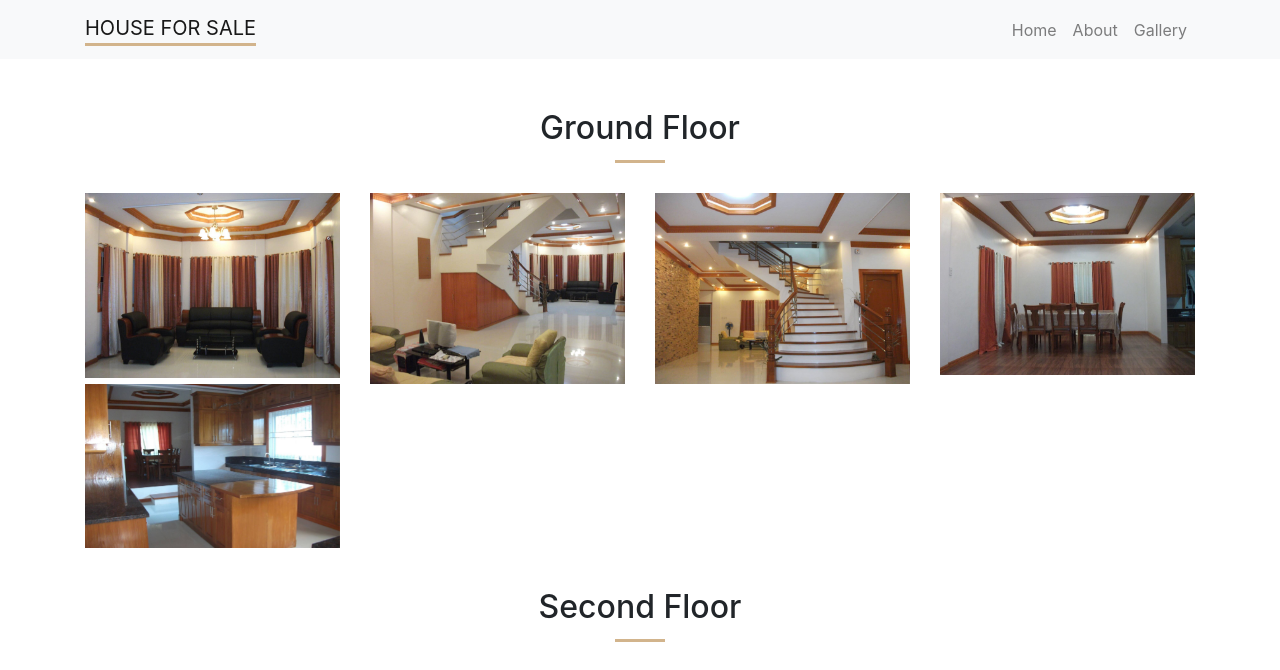
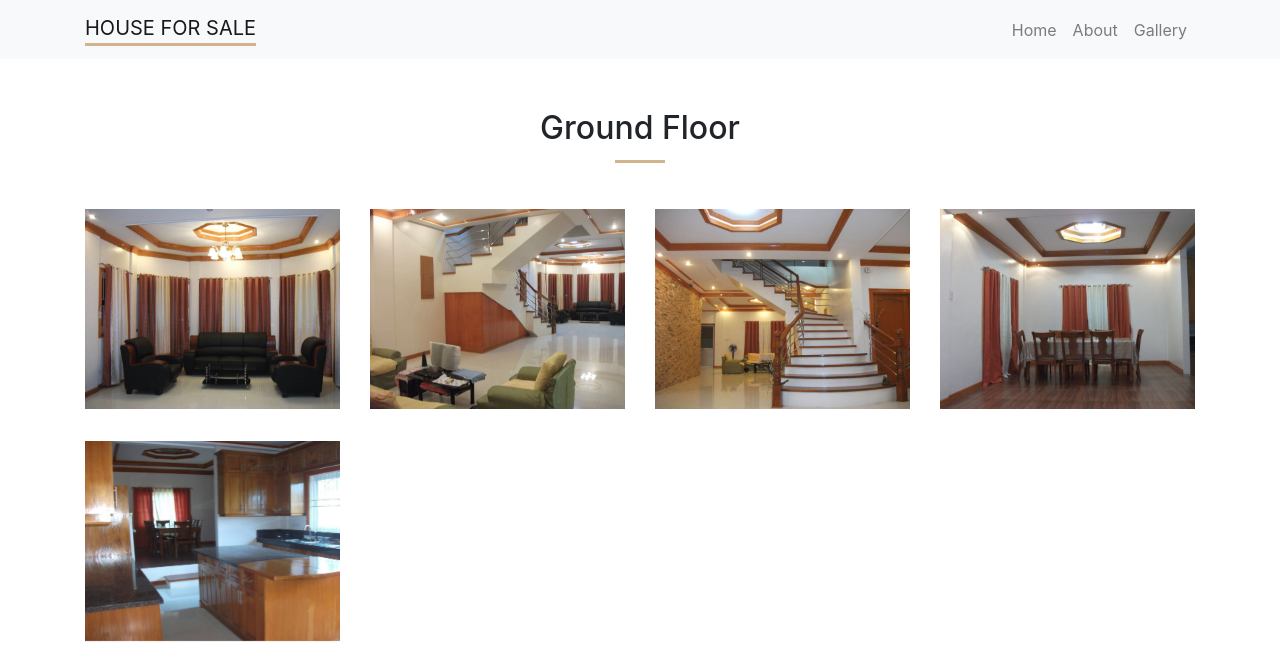
Before and after one commit to carlcastello/john-static-website, a Jekyll site: the page built from content/gallery.html, in a window 1280 px wide and 1400 px high. Shown: the top 670 px of the window. Built offline with Jekyll 4.4.1, drawn with Linux system fonts in a browser that asks for light colours; comment, search, counter and statistics services are not loaded.

Commit message:
backgroung image instead of native img

```diff
--- a/_data/ground_floor_gallery.yml
+++ b/_data/ground_floor_gallery.yml
@@ -1,5 +1,10 @@
 - image_url: 'assets/images/gallery/ground_floor/living_room.jpg'
+  image_title: Living Room
 - image_url: 'assets/images/gallery/ground_floor/family_room.jpg'
+  image_title: Family Room
 - image_url: 'assets/images/gallery/ground_floor/ground_floor_stairs.jpg'
+  image_title: Grand Staircase
 - image_url: 'assets/images/gallery/ground_floor/dining_room.jpg'
+  image_title: Dinig Room
 - image_url: 'assets/images/gallery/ground_floor/kitchen.jpg'
+  image_title: Kitchen
--- a/_includes/album.html
+++ b/_includes/album.html
@@ -1,9 +1,10 @@
 <div class="row">
   {% for photo in include.photos %}
-    <div class="col-sm-3">
+    <div class="col-lg-3 col-md-4 col-sm-6 my-3">
       <div class="lightbox-container">
-        <a href="{{ photo.image_url | relative_url }}" data-gallery="{{ include.album_id }}" data-toggle="lightbox">
-          <img class="img-fluid lightbox-photo" src="{{ photo.image_url | relative_url }}">
+        <a href="{{ photo.image_url | relative_url }}" data-gallery="{{ include.album_id }}" data-footer="{{ photo.image_title }}" data-toggle="lightbox">
+          <div class="lightbox-photo" style="background-image: url('{{ photo.image_url | relative_url }}')">
+          </div>
           <div class="lightbox-overlay">
             <div class="lightbox-overlay-image">
               <img src="{{ 'assets/images/icons/magnifier.png' | relative_url }}">
--- a/assets/sass/john-static-website/_ligthbox.scss
+++ b/assets/sass/john-static-website/_ligthbox.scss
@@ -20,6 +20,9 @@
     opacity: 1;
     transition: .5s ease;
     backface-visibility: hidden;
+    height: 200px;
+    background-size: cover;
+    background-repeat: no-repeat;
   }
 
   &:hover {
```
